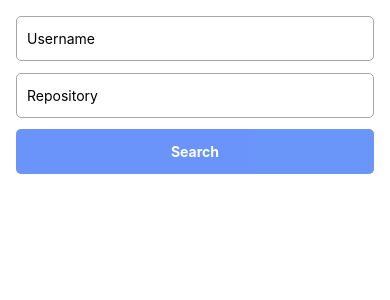
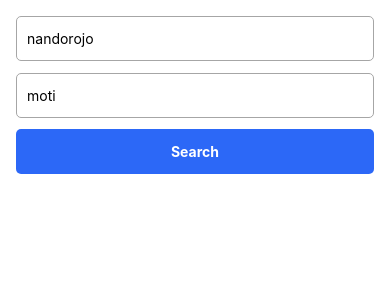
Before and after one commit to carminesh/Carmine-Fabbri-Stargazers, a React Native app: screen / in a window 390 px wide. Shown: the top 300 px of the page. Built offline with nearby package versions, Linux system fonts and the light colour scheme.

Commit message:
change(SearchSection): added new method to manage the dfata fetching

```diff
--- a/src/components/SearchSection.tsx
+++ b/src/components/SearchSection.tsx
@@ -1,23 +1,50 @@
 import { StyleSheet, Text, View } from 'react-native';
-import React, { useMemo, useState } from 'react';
+import React, { useCallback, useMemo, useState } from 'react';
 import ColorsPalette from '../constants/ColorsPalette';
 import CustomTextInput from '../atoms/TextInput';
 import SubmitButton from '../atoms/SubmitButton';
+import { User, Stargazer } from '../models/Stargazer';
+import { getStargazersList } from '../manager/SearchManager';
 
 const SearchSection: React.FC = () => {
-    const [user, setUser] = useState<string>('');
-    const [repo, setRepo] = useState<string>('');
+    const [user, setUser] = useState<string>('nandorojo');
+    const [repo, setRepo] = useState<string>('moti');
+    const [fetchedStargazers, setfetchedStargazers] = useState<User[]>();
+    const [isLoading, setIsLoading] = useState(false);
 
     /* memoized value to manage the button 'disabled' property */
     const isButtonEnabled: boolean = useMemo(() => {
         return user.length > 0 && repo.length > 0 ? false : true;
     }, [user, repo]);
 
+    const fetchStargazers = useCallback(async () => {
+        setIsLoading(true);
+        try {
+            console.log('search: ', user, repo);
+            let response = await getStargazersList(user, repo);
+
+            /* In this section, we correctly map the endpoint response */
+            if (response) {
+                const mappedData: Stargazer[] = response.map((item: any) => ({
+                    login: item.login,
+                    id: item.id,
+                    avatar_url: item.avatar_url,
+                }));
+
+                setfetchedStargazers(mappedData);
+            }
+        } catch (e: unknown) {
+            console.error('Error: ', e);
+        } finally {
+            setIsLoading(false);
+        }
+    }, [user, repo]);
+
     return (
         <View style={styles.viewContianer}>
             <CustomTextInput placeholder={'Username'} textValue={user} onChangeText={setUser} />
             <CustomTextInput placeholder={'Repository'} textValue={repo} onChangeText={setRepo} />
-            <SubmitButton isButtonEnabled={isButtonEnabled} />
+            <SubmitButton isButtonEnabled={isButtonEnabled} onPressCallback={fetchStargazers} />
         </View>
     );
 };
```
